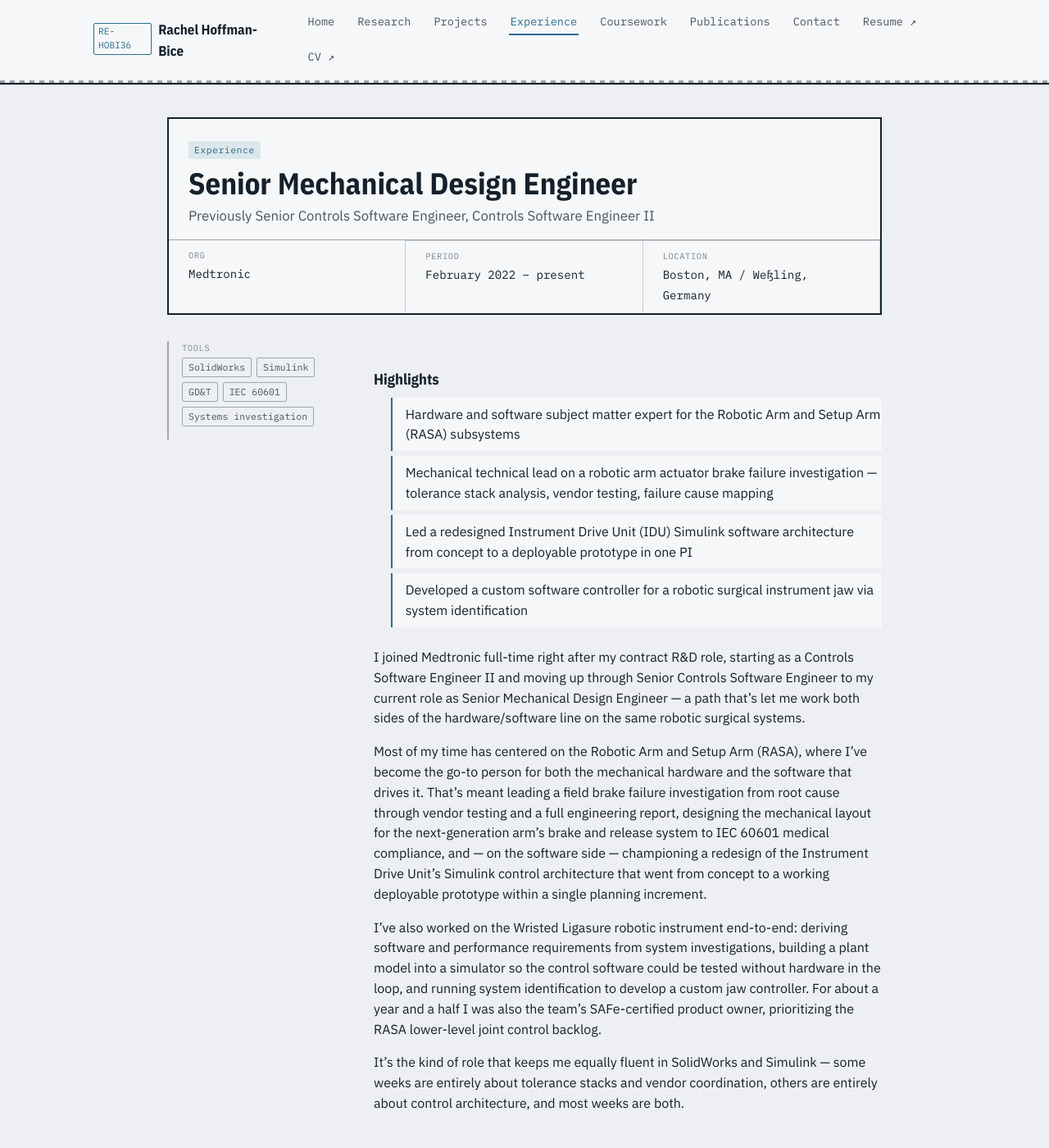
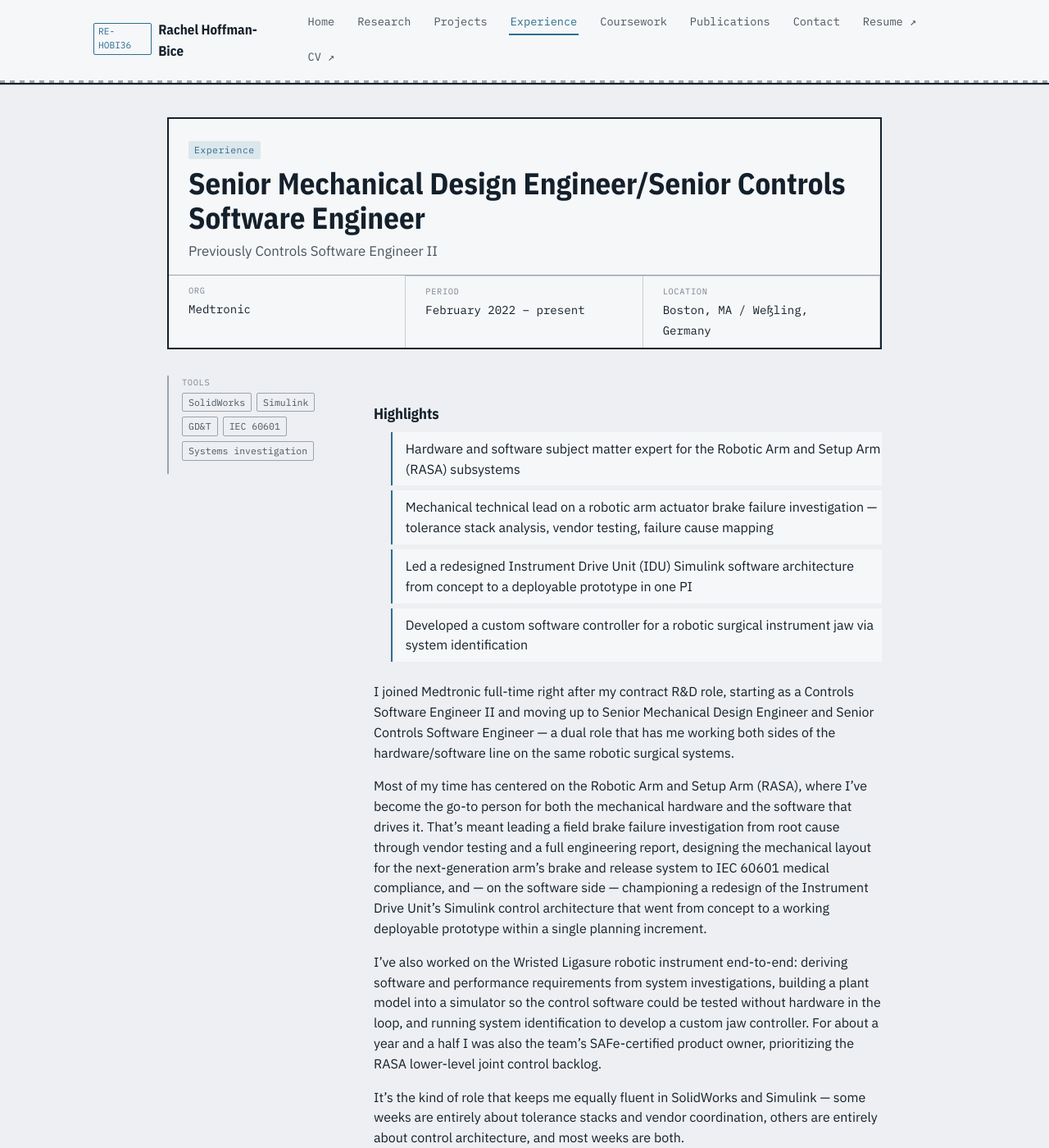
Before and after one commit to hobi362/hobi362.github.io, a Jekyll site: the page built from _experience/medtronic-fulltime.md, in a window 1280 px wide and 1400 px high. Shown: the whole window at 82% size. Built offline with Jekyll 4.4.1, drawn with Linux system fonts in a browser that asks for light colours.

Commit message:
Update the Medtronic job title to the dual role
Title is now "Senior Mechanical Design Engineer/Senior Controls Software
Engineer". Two consequential edits so the page doesn't contradict itself: the
subtitle listed Senior Controls Software Engineer under "previously", which is
now part of the current title, and the opening paragraph described a progression
through that role to Mechanical Design.

Co-Authored-By: Claude Opus 5 <noreply@anthropic.com>

```diff
--- a/_experience/medtronic-fulltime.md
+++ b/_experience/medtronic-fulltime.md
@@ -1,6 +1,6 @@
 ---
-title: "Senior Mechanical Design Engineer"
-subtitle: "Previously Senior Controls Software Engineer, Controls Software Engineer II"
+title: "Senior Mechanical Design Engineer/Senior Controls Software Engineer"
+subtitle: "Previously Controls Software Engineer II"
 org: "Medtronic"
 period: "February 2022 – present"
 sort_date: "9999-12"
@@ -15,9 +15,9 @@ highlights:
   - "Developed a custom software controller for a robotic surgical instrument jaw via system identification"
 ---
 I joined Medtronic full-time right after my contract R&D role, starting as a Controls
-Software Engineer II and moving up through Senior Controls Software Engineer to my current
-role as Senior Mechanical Design Engineer — a path that's let me work both sides of the
-hardware/software line on the same robotic surgical systems.
+Software Engineer II and moving up to Senior Mechanical Design Engineer and Senior Controls
+Software Engineer — a dual role that has me working both sides of the hardware/software line
+on the same robotic surgical systems.
 
 Most of my time has centered on the Robotic Arm and Setup Arm (RASA), where I've become the
 go-to person for both the mechanical hardware and the software that drives it. That's meant
```
